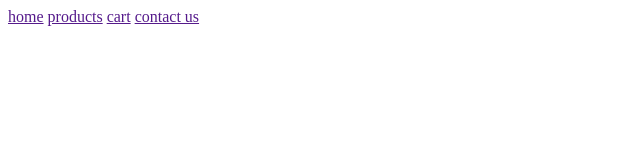
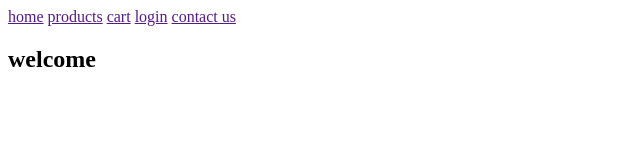
Before and after one commit to mutungwa/web-dev, a plain HTML site: page index.html in a window 1280 px wide. Shown: the whole page, without its empty margins (0-640 px from the left). Drawn offline with Linux system fonts and the light colour scheme.

Commit message:
home/navigation

```diff
--- a/index.html
+++ b/index.html
@@ -13,8 +13,12 @@
         <a href="">home</a>
         <a href="">products</a>
         <a href="">cart</a>
+        <a href="">login</a>
         <a href="">contact us</a>
     </nav>
-
+    <!-- Hero section -->
+    <section>
+        <h1>welcome</h1>
+    </section>
 </body>
 </html>
```
